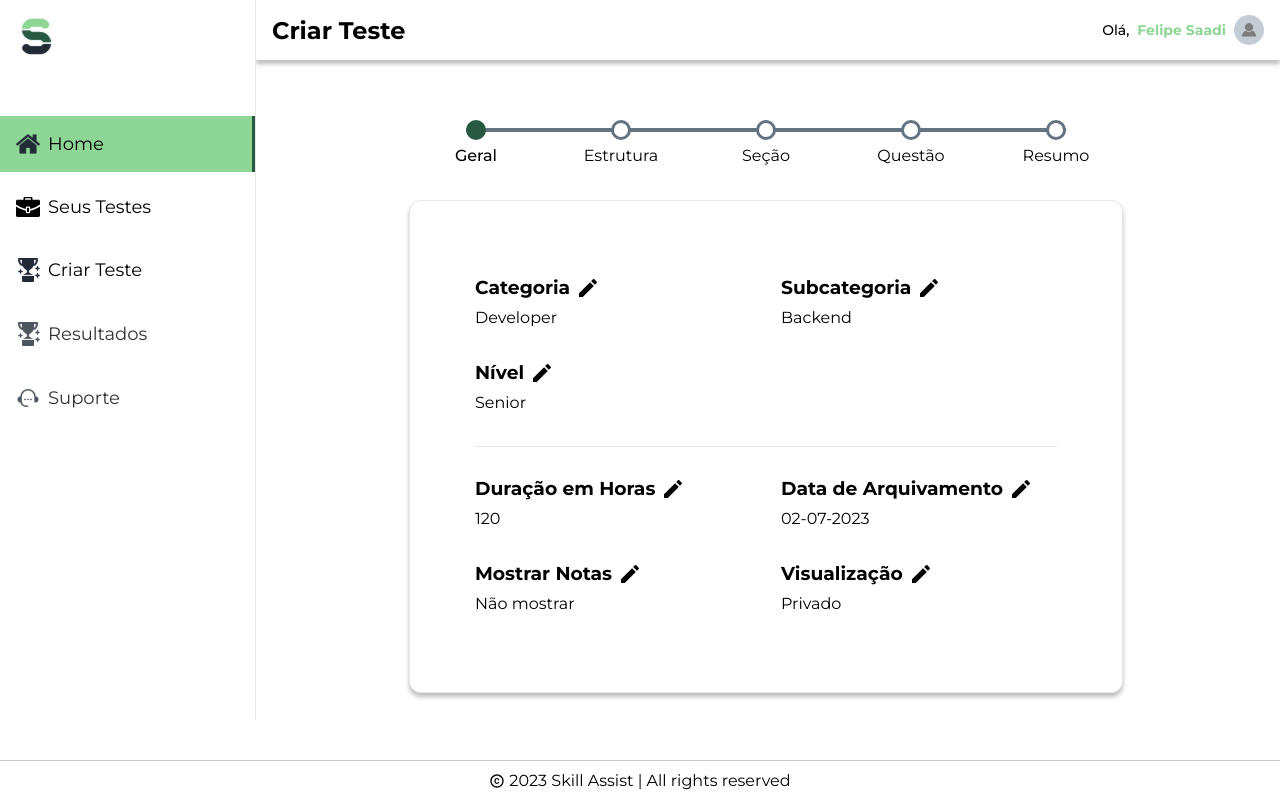
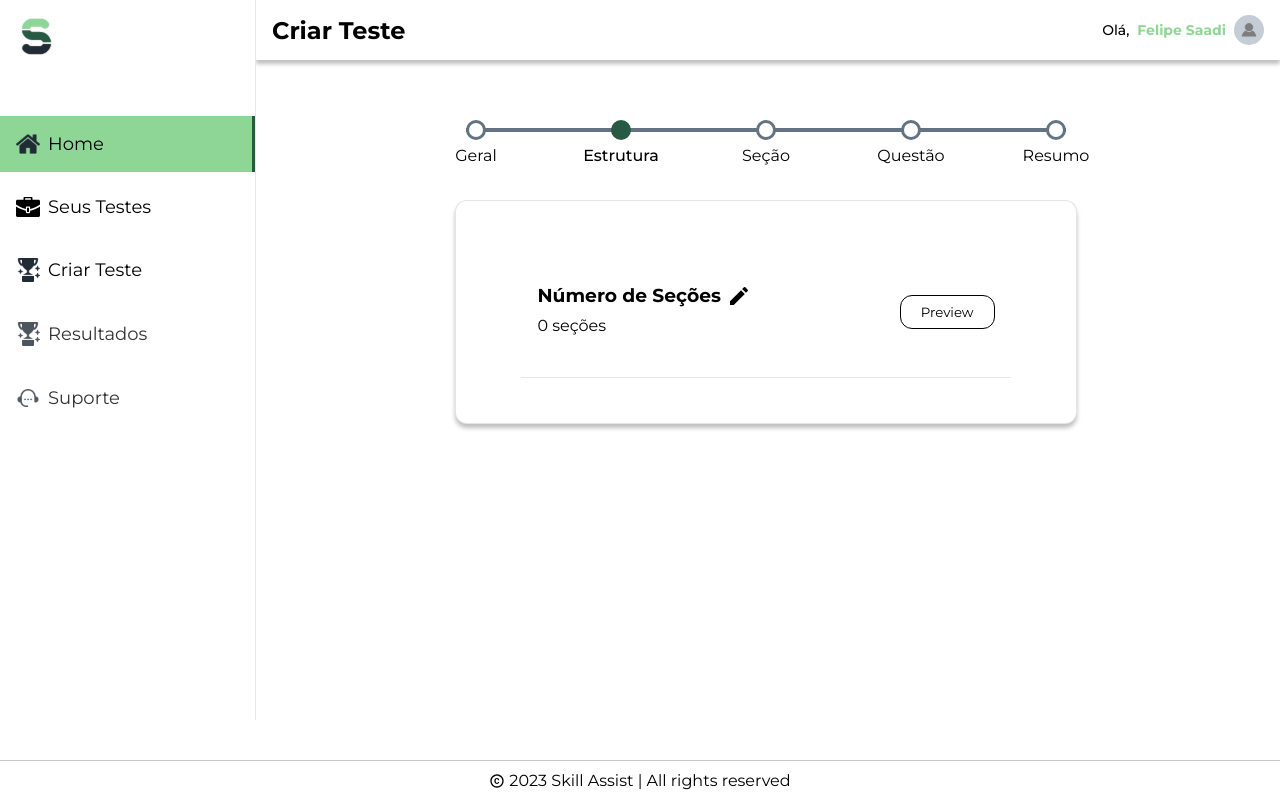
Before and after one commit to Skill-Assist/company-frontend, a Next.js app: page /create in a window 1280 px wide. Built offline with nearby package versions, Linux system fonts and the light colour scheme.

Commit message:
feat: add create-exam structure

```diff
--- /dev/null
+++ b/components/Button/index.tsx
@@ -0,0 +1,24 @@
+import React, { FC } from 'react'
+import styles from './styles.module.scss'
+
+interface Button {
+  text: string;
+  type: "button" | "submit" | 'cancel';
+  onClick?: () => void;
+  disabled?: boolean;
+  className?: string;
+}
+
+const Button: FC<Button> = ({ text, type, onClick, disabled, className }: Button) => {
+  return (
+    <button
+      className={`${styles.button} ${styles[type]} ${className && styles[className]}`}
+      onClick={onClick}
+      disabled={disabled}
+    >
+      {text}
+    </button>
+  )
+}
+
+export default Button
--- /dev/null
+++ b/components/Button/styles.module.scss
@@ -0,0 +1,17 @@
+.button {
+  max-width: fit-content;
+  max-height: max-content;
+  padding: 8px 20px;
+  border-radius: var(--border-radius);
+  border: solid 1px black;
+  cursor: pointer;
+}
+
+.cancel {
+  background-color: var(--background);
+}
+
+.submit {
+  background-color: var(--highlight-1);
+  color: var(--text-white);
+}
--- a/components/inputField/index.tsx
+++ b/components/inputField/index.tsx
@@ -111,7 +111,7 @@ const InputField: React.FC<InputField> = ({
         element.focus()
       }
     }
-  });
+  })
 
   useEffect(() => {
     if(options) {
--- a/components/inputField/styles.module.scss
+++ b/components/inputField/styles.module.scss
@@ -1,4 +1,6 @@
 .inputField {
+  width: max-content;
+
   .titleField {
     display: flex;
     gap: 6px;
--- a/components/layout/index.tsx
+++ b/components/layout/index.tsx
@@ -1,9 +1,9 @@
 import React, { ReactNode } from "react";
 
 import styles from "./styles.module.scss";
-import Sidebar from "../sidebar";
-import Header from "../header";
-import Footer from "../footer";
+import Sidebar from "../Sidebar";
+import Header from "../Header";
+import Footer from "../Footer";
 
 type Props = {
   active: number;
--- a/components/stepBar/index.tsx
+++ b/components/stepBar/index.tsx
@@ -1,13 +1,16 @@
-import React, { useState } from "react";
+import { useState, FC } from "react";
 import styles from "./styles.module.scss";
 
 type Item = {
   title: String;
 }
 
-const StepBar: React.FC = () => {
-  const [actualStep, setActualStep] = useState(0)
+type Props = {
+  actualStep: number;
+  changeStep: (step: number) => void;
+}
 
+const StepBar: FC<Props> = ({actualStep, changeStep}) => {
   const steps = [
     {
       title: 'Geral',
@@ -35,7 +38,7 @@ const StepBar: React.FC = () => {
             return (
               <div
                 className={`${styles.item} ${index === actualStep && styles.active}`}
-                onClick={() => setActualStep(index)}
+                onClick={() => changeStep(index)}
                 key={index}
               >
                 <div className={styles.circle}></div>
--- a/pages/create/index.tsx
+++ b/pages/create/index.tsx
@@ -1,8 +1,11 @@
 import React, { useState } from 'react'
 import styles from './styles.module.scss'
-import StepBar from '@/components/stepBar'
-import Layout from '@/components/layout'
-import InputField from '@/components/inputField'
+import StepBar from '@/components/StepBar'
+import Layout from '@/components/Layout'
+import InputField from '@/components/InputField'
+import Button from '@/components/Button'
+
+import { AiOutlineRight } from 'react-icons/ai'
 
 type Exam = {
   title: string | null;
@@ -15,7 +18,13 @@ type Exam = {
   isPublic: boolean | null;
 }
 
+type Section = {
+  questions: number;
+}
+
 const Create: React.FC = (user: any) => {
+  const [step, setStep] = useState(1)
+  const [sections, setSections] = useState<Section[]>([])
   const [fields, setFields] = useState(
     {
       title: "Developer",
@@ -54,16 +63,44 @@ const Create: React.FC = (user: any) => {
   const handleChange = (data: any) => {
     const key = Object.getOwnPropertyNames(data)[0]
     setFields({ ...fields, [key]: data[key] })
-    console.log(data)
   }
 
+  const handleSections = (value: number) => {
+    console.log(value)
+    if (value > sections.length) {
+      let newSections: Section[] = []
+      for (let i = sections.length; i < value; i++) {
+        newSections.push({
+          questions: 0
+        })
+      }
+      setSections([...sections, ...newSections])
+    }
+    else if (value < sections.length) {
+      let newSections: Section[] = [...sections]
+      for (let i = sections.length; i > value; i--) {
+        newSections.pop()
+      }
+      setSections(newSections)
+    }
+    // else if(value == 0) {
+    //   setSections([{
+    //     questions: 0
+    //   }])
+    // }
+    console.log(sections)
+  }
+
+  const handleQuestions = (value: number, index: number) => {
+    let newSections: Section[] = [...sections]
+    newSections[index].questions = value
+    setSections(newSections)
+  }
+
+  const generatePage = () => {
+    switch (step) {
+      case 0:
         return (
-    <Layout sidebar footer header headerTitle="Criar Teste" active={0} user={user}>
-      <div className={styles.create}>
-        <div className={styles.container}>
-          <StepBar />
-
-          <div className={styles.content}>
           <div className={styles.modal}>
             <div className={styles.fieldsContainer}>
               <InputField type="input" editable title='Categoria' placeholder={fields.title ? '' : 'Sem categoria'} value={fields.title} changeValue={(value: any) => handleChange({ title: value })}
@@ -91,7 +128,48 @@ const Create: React.FC = (user: any) => {
               <InputField type="select" options={publicOptions} editable title='Visualização' placeholder={fields.isPublic ? '' : 'Público'} value={String(fields.isPublic)} changeValue={(value: any) => handleChange({ isPublic: value })}
               />
             </div>
+
+            <div className={styles.buttonsContainer}>
+              <Button text='Preview' type='cancel' />
+              <Button text='Próximo' type='submit' onClick={() => setStep(step + 1)} />
             </div>
+          </div>
+        )
+      case 1:
+        return (
+          <div className={styles.modal}>
+            <div className={`${styles.fieldsContainer} ${styles.padding}`}>
+              <InputField type="input" dataType='number' editable title='Número de Seções' placeholder={sections ? '' : 'Sem seções'} value={`${sections.length} seções`} changeValue={(value: any) => handleSections(value)}
+              />
+              <Button type="cancel" text="Preview" />
+            </div>
+
+            <div className={styles.line}></div>
+
+            {
+              sections.map((item, index) => {
+                return (
+                  <div className={`${styles.fieldsContainer} ${styles.borded} ${styles.padding}`} key={index}>
+                    <InputField type="input" dataType='number' editable title={`Seção ${index + 1}`} placeholder={sections ? '' : 'Sem questões'} value={`${sections[index].questions} questões`} changeValue={(value: any) => handleQuestions(value, index)}
+                    />
+                    <AiOutlineRight size={20} />
+                  </div>
+                )
+              })
+            }
+          </div>
+        )
+    }
+  }
+
+  return (
+    <Layout sidebar footer header headerTitle="Criar Teste" active={0} user={user}>
+      <div className={styles.create}>
+        <div className={styles.container}>
+          <StepBar actualStep={step} changeStep={(value: number) => setStep(value)} />
+
+          <div className={styles.content}>
+            {generatePage()}
           </div>
         </div>
       </div>
--- a/pages/create/styles.module.scss
+++ b/pages/create/styles.module.scss
@@ -8,7 +8,7 @@
     margin-top: 60px;
 
     .modal {
-      width: 70%;
+      width: max-content;
       max-width: 800px;
       padding: 45px 65px;
       border-radius: var(--border-radius);
@@ -19,9 +19,24 @@
       .fieldsContainer {
         display: grid;
         grid-template-columns: repeat(2, 1fr);
+        align-items: center;
         gap: 30px;
         margin: 30px 0;
+
+        button, svg {
+          justify-self: flex-end;
+        }
       }
+
+      .padding {
+        padding: 8px 16px;
+      }
+
+      .borded {
+        border: solid 1px #E5E8EB;
+        border-radius: var(--border-radius);
+      }
+
 
       .line {
         width: 100%;
@@ -30,6 +45,13 @@
         height: 1px;
         background-color: #E5E8EB;
       }
+
+      .buttonsContainer {
+        margin-top: 60px;
+        display: flex;
+        justify-content: center;
+        gap: 60px;
+      }
     }
   }
 }
--- a/pages/index.tsx
+++ b/pages/index.tsx
@@ -1,4 +1,4 @@
-import Layout from '@/components/layout'
+import Layout from '@/components/Layout'
 
 export default function Home(user: any) {
   return (
--- a/pages/profile/index.tsx
+++ b/pages/profile/index.tsx
@@ -1,11 +1,11 @@
 import React, { SetStateAction, useEffect, useState } from "react"
 import styles from "./styles.module.scss"
 
-import Layout from "@/components/layout"
+import Layout from "@/components/Layout"
 import Image from "next/image"
 
-import InputField from "@/components/inputField";
-import ExamCardSample from "@/components/examCardSample"
+import InputField from "@/components/InputField";
+import ExamCardSample from "@/components/ExamCardSample"
 
 import Photo from "public/images/user-photo.svg"
 import s3Service from "@/services/s3.service"
```
Lines whose indentation alone changed are shown as unchanged.
